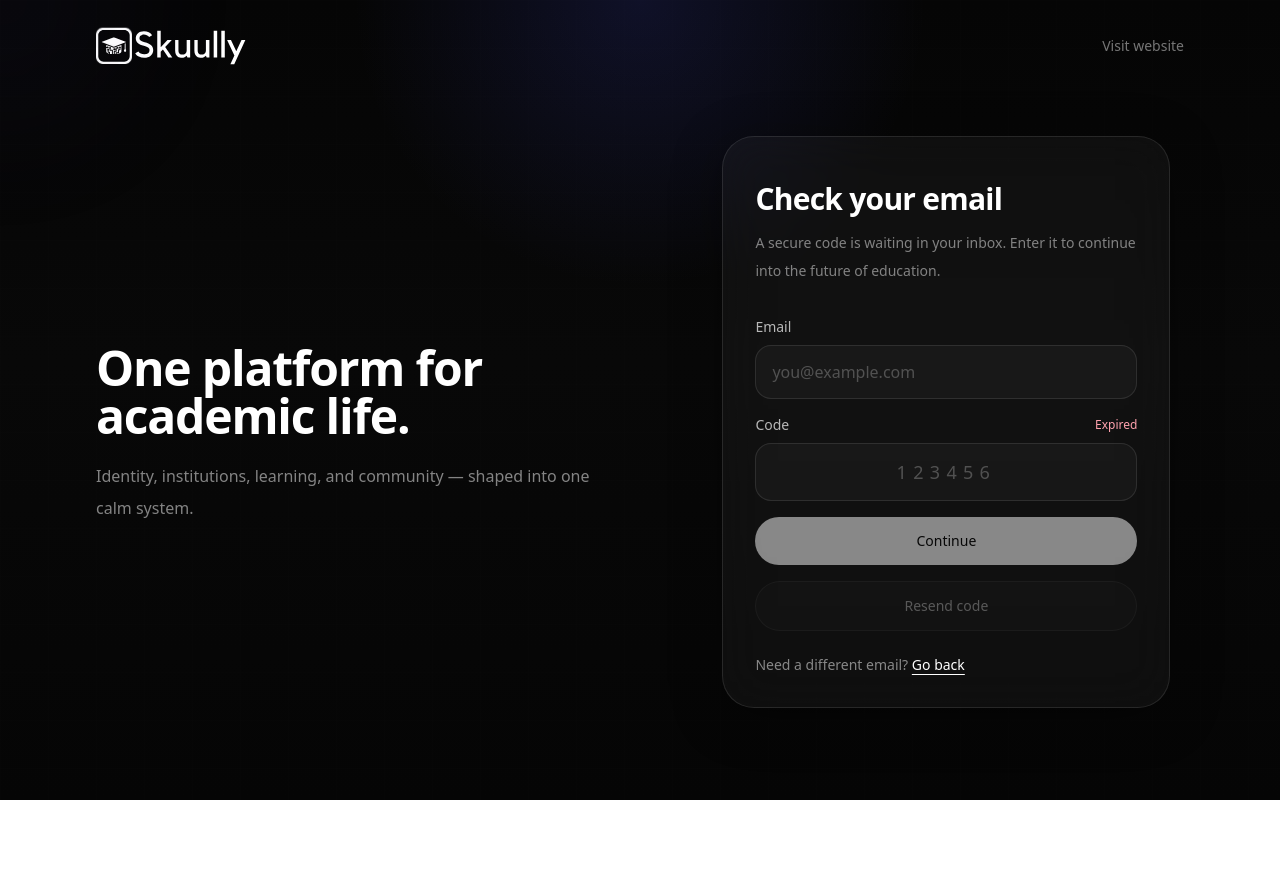
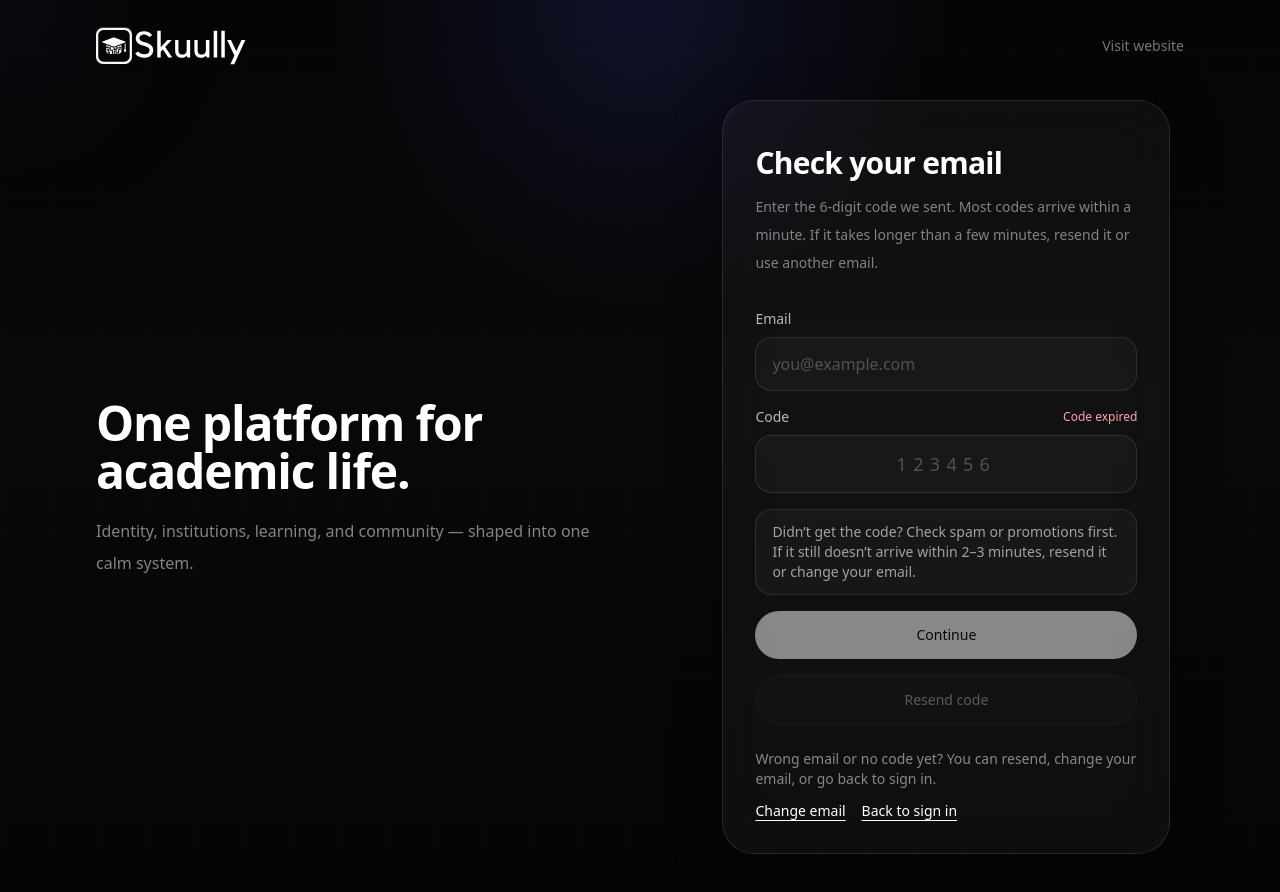
Before and after one commit to BrandonBoi01/skuully-web, a Next.js app: page /verify-email in a window 1280 px wide. Shown: the top 892 px of the page. Before the commit the page ends 800 px from the top, so only its background shows below. Built offline with nearby package versions, Linux system fonts and the light colour scheme; no server answers.

Commit message:
fix: improve verify email flow

```diff
--- a/src/app/verify-email/page.tsx
+++ b/src/app/verify-email/page.tsx
@@ -12,6 +12,7 @@ import {
   getVerificationTimeRemainingMs,
   markVerificationCodeSent,
   resendVerificationCode,
+  setPendingVerificationEmail,
   verifyEmailCode,
 } from "@/lib/auth";
 
@@ -24,6 +25,10 @@ function mapVerifyError(message: string) {
 
   if (text.includes("invalid verification request")) {
     return "We couldn’t verify that request.";
+  }
+
+  if (text.includes("already verified")) {
+    return "This email is already verified. You can continue to sign in.";
   }
 
   return "We couldn’t verify your email.";
@@ -63,17 +68,37 @@ export default function VerifyEmailPage() {
     return () => window.clearInterval(interval);
   }, []);
 
+  useEffect(() => {
+    if (!notice) return;
+    const timer = window.setTimeout(() => setNotice(""), 3200);
+    return () => window.clearTimeout(timer);
+  }, [notice]);
+
   const expired = useMemo(() => timeRemaining <= 0, [timeRemaining]);
+  const canResend = !!email.trim() && !isResending;
+  const normalizedEmail = email.trim().toLowerCase();
 
   async function handleVerify(event: FormEvent<HTMLFormElement>) {
     event.preventDefault();
     setError(null);
+
+    if (!normalizedEmail) {
+      setError("Enter the email you used to create your account.");
+      return;
+    }
+
+    if (code.trim().length !== 6) {
+      setError("Enter the 6-digit code from your email.");
+      return;
+    }
+
     setIsVerifying(true);
 
     try {
-      await verifyEmailCode(email, code);
+      await verifyEmailCode(normalizedEmail, code.trim());
       clearPendingVerificationEmail();
       clearVerificationCodeSentAt();
+      setNotice("Email verified successfully.");
       router.replace("/onboarding");
     } catch (err) {
       setError(
@@ -88,10 +113,17 @@ export default function VerifyEmailPage() {
 
   async function handleResend() {
     setError(null);
+
+    if (!normalizedEmail) {
+      setError("Enter your email first so we know where to send the code.");
+      return;
+    }
+
     setIsResending(true);
 
     try {
-      const result = await resendVerificationCode(email);
+      const result = await resendVerificationCode(normalizedEmail);
+      setPendingVerificationEmail(normalizedEmail);
       markVerificationCodeSent();
       setTimeRemaining(getVerificationTimeRemainingMs());
       setNotice(result.message || "A fresh code is on its way.");
@@ -102,18 +134,48 @@ export default function VerifyEmailPage() {
     }
   }
 
+  function handleChangeEmail() {
+    clearPendingVerificationEmail();
+    clearVerificationCodeSentAt();
+    router.push("/register");
+  }
+
+  function handleBackToLogin() {
+    if (normalizedEmail) {
+      setPendingVerificationEmail(normalizedEmail);
+    }
+    router.push("/login");
+  }
+
   return (
     <>
       <AuthShell
         title="Check your email"
-        subtitle="A secure code is waiting in your inbox. Enter it to continue into the future of education."
+        subtitle="Enter the 6-digit code we sent. Most codes arrive within a minute. If it takes longer than a few minutes, resend it or use another email."
         footer={
-          <p className="text-sm text-white/50">
-            Need a different email?{" "}
-            <Link href="/login" className="text-white underline underline-offset-4">
-              Go back
-            </Link>
-          </p>
+          <div className="space-y-3 text-sm text-white/50">
+            <p>
+              Wrong email or no code yet? You can resend, change your email, or go back to sign in.
+            </p>
+
+            <div className="flex flex-wrap gap-4">
+              <button
+                type="button"
+                onClick={handleChangeEmail}
+                className="text-white underline underline-offset-4"
+              >
+                Change email
+              </button>
+
+              <button
+                type="button"
+                onClick={handleBackToLogin}
+                className="text-white underline underline-offset-4"
+              >
+                Back to sign in
+              </button>
+            </div>
+          </div>
         }
       >
         <form className="space-y-4" onSubmit={handleVerify}>
@@ -125,6 +187,7 @@ export default function VerifyEmailPage() {
               value={email}
               onChange={(event) => setEmail(event.target.value)}
               placeholder="you@example.com"
+              autoComplete="email"
               required
             />
           </div>
@@ -133,7 +196,7 @@ export default function VerifyEmailPage() {
             <div className="mb-2 flex items-center justify-between">
               <label className="block text-sm text-white/70">Code</label>
               <span className={`text-xs ${expired ? "text-rose-300" : "text-white/45"}`}>
-                {expired ? "Expired" : `Expires in ${formatTime(timeRemaining)}`}
+                {expired ? "Code expired" : `Expires in ${formatTime(timeRemaining)}`}
               </span>
             </div>
 
@@ -144,9 +207,14 @@ export default function VerifyEmailPage() {
                 setCode(event.target.value.replace(/\D/g, "").slice(0, 6))
               }
               inputMode="numeric"
+              autoComplete="one-time-code"
               placeholder="123456"
               required
             />
+          </div>
+
+          <div className="rounded-2xl border border-white/10 bg-white/[0.03] px-4 py-3 text-sm text-white/60">
+            Didn’t get the code? Check spam or promotions first. If it still doesn’t arrive within 2–3 minutes, resend it or change your email.
           </div>
 
           {error ? (
@@ -157,7 +225,7 @@ export default function VerifyEmailPage() {
 
           <button
             type="submit"
-            disabled={isVerifying || expired}
+            disabled={isVerifying || !normalizedEmail || code.trim().length !== 6}
             className="inline-flex w-full items-center justify-center rounded-full bg-white px-4 py-3.5 text-sm font-medium text-black transition hover:opacity-95 disabled:cursor-not-allowed disabled:opacity-50"
           >
             {isVerifying ? "Verifying..." : "Continue"}
@@ -166,7 +234,7 @@ export default function VerifyEmailPage() {
           <button
             type="button"
             onClick={handleResend}
-            disabled={isResending || !email}
+            disabled={!canResend}
             className="inline-flex w-full items-center justify-center rounded-full border border-white/10 bg-white/[0.03] px-4 py-3.5 text-sm text-white/75 transition hover:bg-white/[0.06] disabled:cursor-not-allowed disabled:opacity-40"
           >
             {isResending ? "Sending..." : "Resend code"}
```
